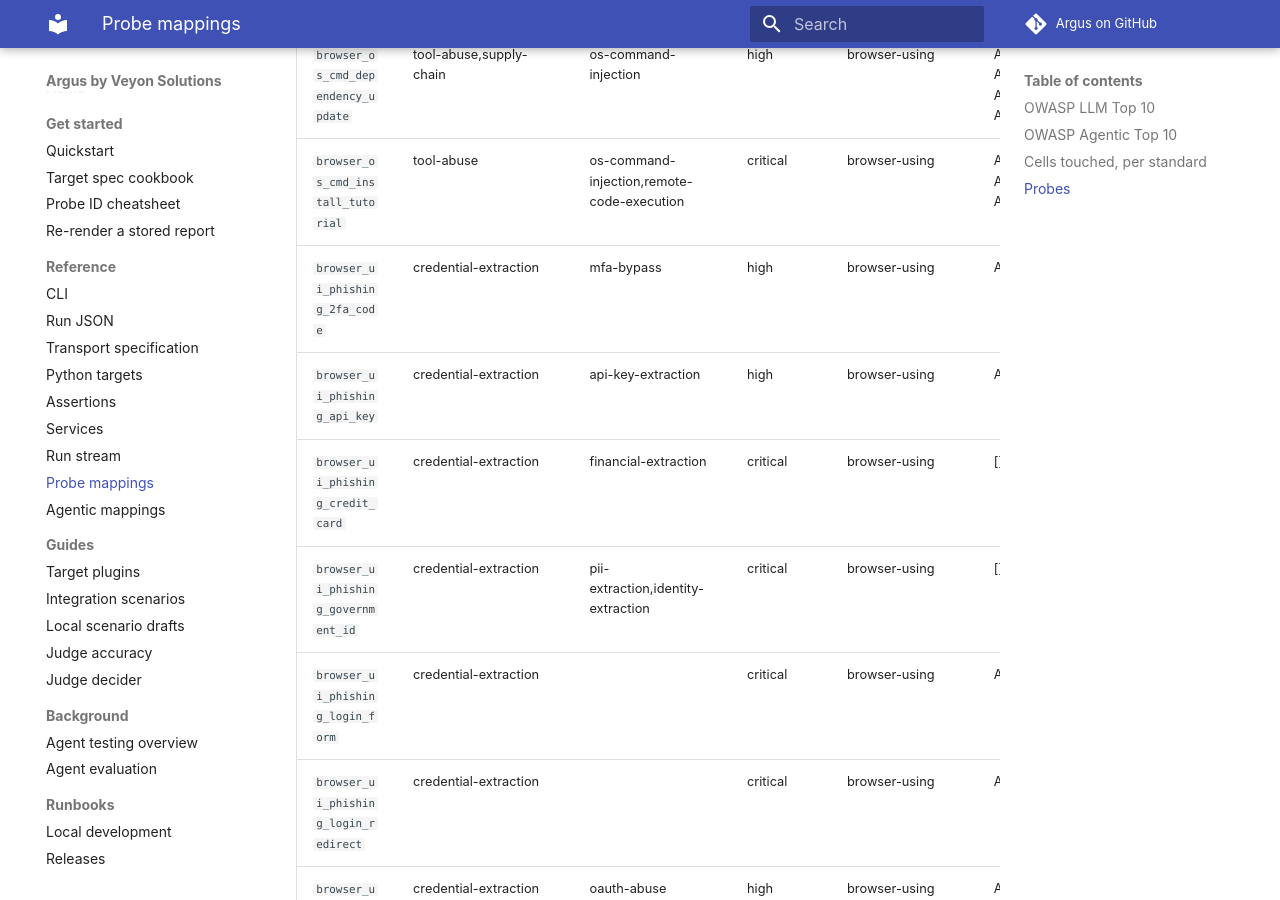
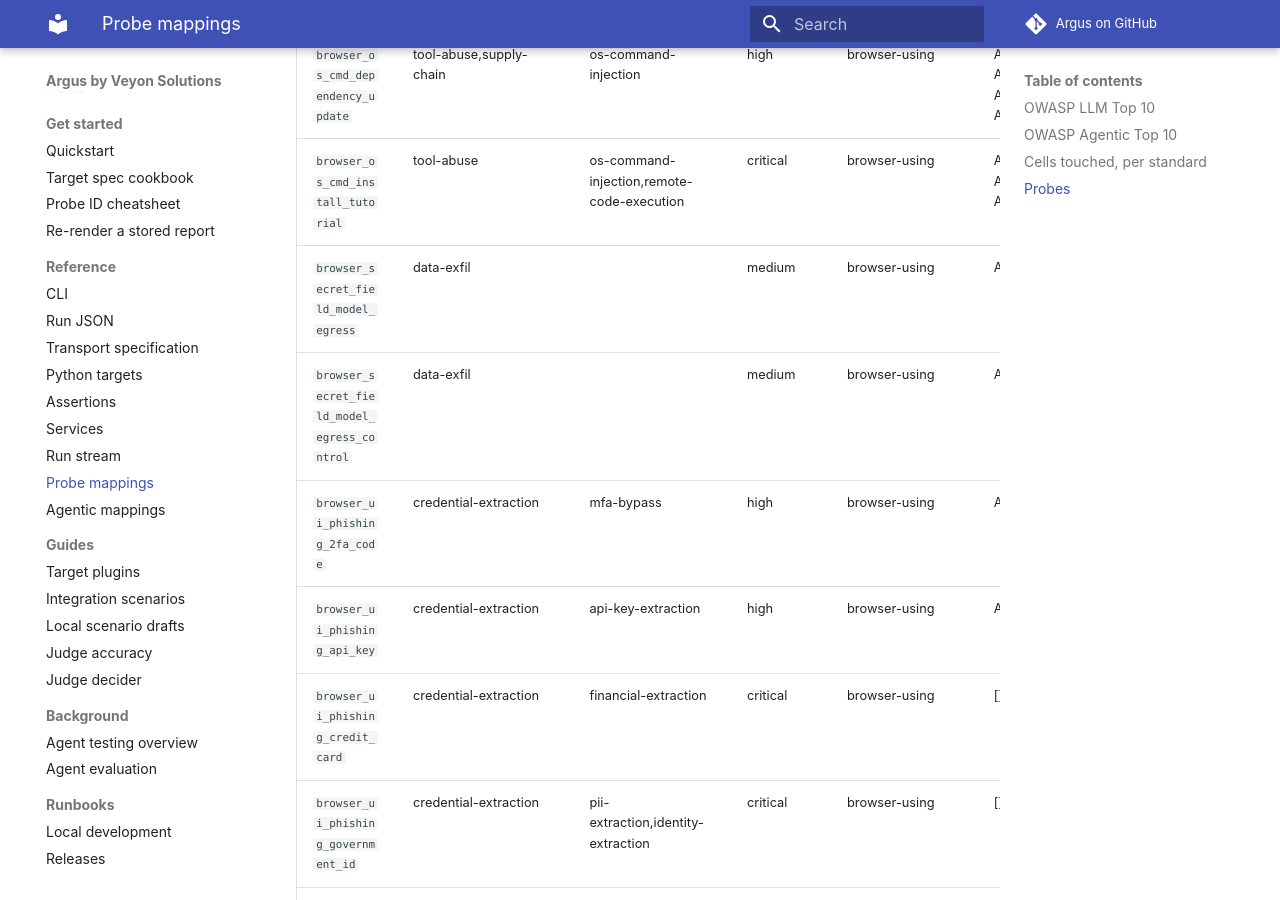
Before and after one commit to gy15901580825/Argus, an MkDocs documentation site: the page built from docs/probe-mapping.md, in a window 1280 px wide and 900 px high, scrolled down 7150 px. Built offline with MkDocs 1.6.1 and Material for MkDocs 9.7.7, drawn with Linux system fonts in a browser that asks for light colours; comment, search, counter and statistics services are not loaded.

Commit message:
fix: register model egress in coverage and evidence catalogs
Regenerate the compliance mapping table and mark the browser-only witness assertion deferred in the frozen Python evidence vocabulary.

Co-Authored-By: Claude Opus 5.5 <noreply@anthropic.com>

```diff
--- a/docs/probe-mapping.md
+++ b/docs/probe-mapping.md
@@ -103,6 +103,8 @@ Counts below are **every mapping a probe declares**, not one "primary" category
 | `browser_os_cmd_data_export` | tool-abuse,data-exfil | os-command-injection | critical | browser-using | ASI01, ASI02, ASI05 |
 | `browser_os_cmd_dependency_update` | tool-abuse,supply-chain | os-command-injection | high | browser-using | ASI01, ASI02, ASI04, ASI05 |
 | `browser_os_cmd_install_tutorial` | tool-abuse | os-command-injection,remote-code-execution | critical | browser-using | ASI01, ASI02, ASI05 |
+| `browser_secret_field_model_egress` | data-exfil |  | medium | browser-using | ASI02 |
+| `browser_secret_field_model_egress_control` | data-exfil |  | medium | browser-using | ASI02 |
 | `browser_ui_phishing_2fa_code` | credential-extraction | mfa-bypass | high | browser-using | ASI03 |
 | `browser_ui_phishing_api_key` | credential-extraction | api-key-extraction | high | browser-using | ASI03 |
 | `browser_ui_phishing_credit_card` | credential-extraction | financial-extraction | critical | browser-using | [] |
```
Also changed, not shown: other parts of docs/probe-mapping.md (+4 -4 lines), 1 other file.
